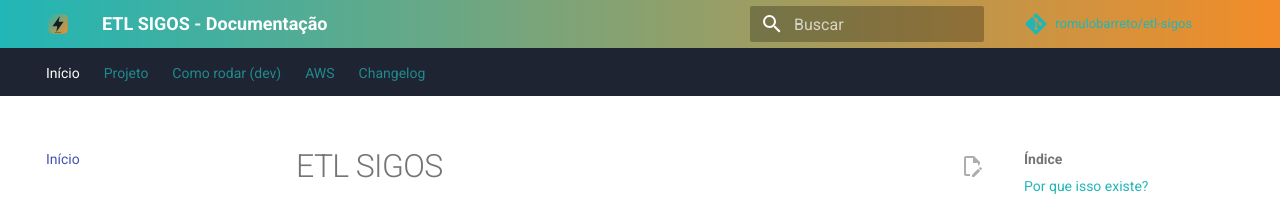
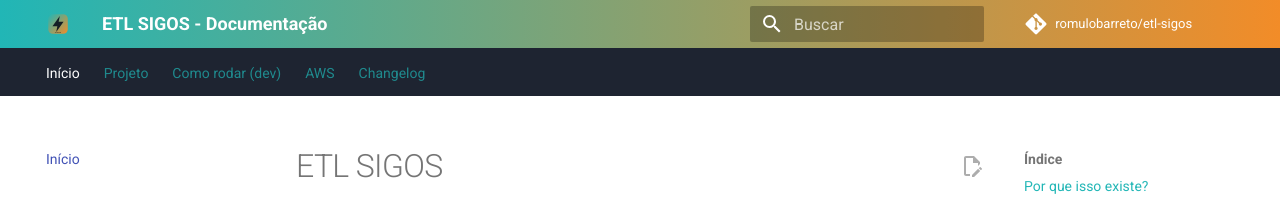
Before and after one commit to romulobarreto/etl-sigos, an MkDocs documentation site: the page built from docs/index.md, in a window 1280 px wide. Shown: the top 203 px of the page. Built offline with MkDocs 1.6.1 and Material for MkDocs 9.7.7, drawn with Linux system fonts in a browser that asks for light colours; comment, search, counter and statistics services are not loaded.

Commit message:
doc: ajusta a cor do github no cabeçalho para branco e adiciona a pasta ao título do site no header

```diff
--- a/docs/stylesheets/extra.css
+++ b/docs/stylesheets/extra.css
@@ -43,3 +43,17 @@ a, .md-typeset a {
 .md-typeset .admonition, .md-typeset details {
   border-radius: 10px;
 }
+
+/* Deixa o ícone e o texto do GitHub brancos no cabeçalho */
+.md-source__icon svg {
+  fill: #ffffff !important;
+}
+
+.md-source__repository {
+  color: #ffffff !important;
+}
+
+/* Ajusta a cor do texto "romulobarreto/etl-sigos" */
+.md-source__fact {
+  color: rgba(255, 255, 255, 0.7) !important;
+}
```
Also changed, not shown: docs/assets/favicon.png, 1 other file.
